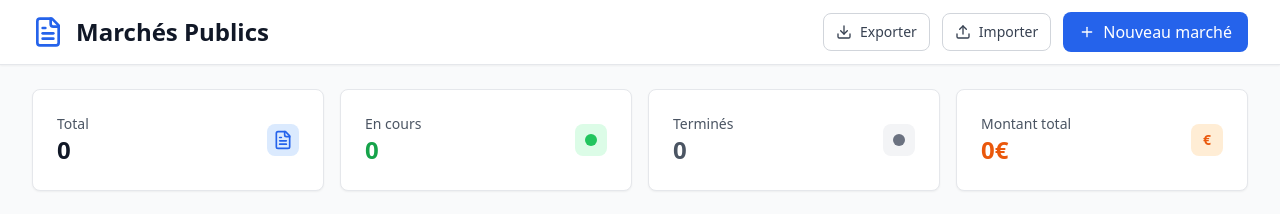
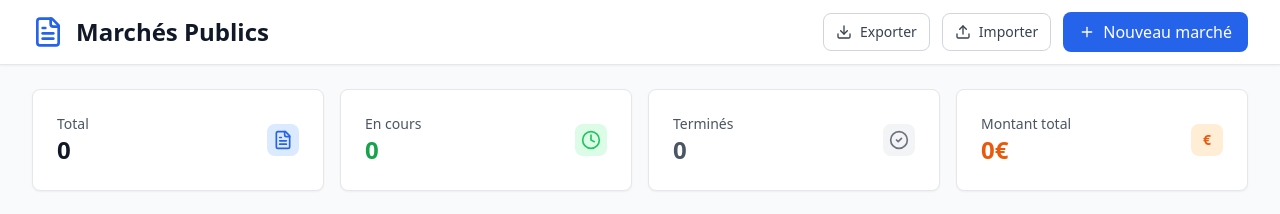
Before and after one commit to MickaelSuard/MarchesPublics, a React (Vite) app: page / in a window 1280 px wide. Shown: the top 214 px of the page. Built offline with nearby package versions, Linux system fonts and the light colour scheme.

Commit message:
feat : change stats icon and add a scale

```diff
--- a/src/components/Dashboard.tsx
+++ b/src/components/Dashboard.tsx
@@ -1,6 +1,6 @@
 import { useState } from 'react';
 import { MarchePublic, FilterOptions } from '../types';
-import { Search, Filter, Plus, Download, Upload, FileText } from 'lucide-react';
+import { Search, Filter, Plus, Download, Upload, FileText, Clock, CheckCircle2 } from 'lucide-react';
 import { MarketCard } from './MarketCard';
 import { MarketForm } from './MarketForm';
 import { exportData, importData } from '../utils/dataManager';
@@ -129,8 +129,8 @@ export function Dashboard({
 
       {/* Stats Cards */}
       <div className="max-w-7xl mx-auto px-4 sm:px-6 lg:px-8 py-6">
-        <div className="grid grid-cols-1 md:grid-cols-4 gap-4 mb-6">
-          <div className="bg-white rounded-lg p-6 shadow-sm border border-gray-200">
+        <div className="grid grid-cols-1 md:grid-cols-4 gap-4 mb-6 ">
+          <div className="bg-white rounded-lg p-6 shadow-sm border border-gray-200 transition hover:scale-105 duration-200">
             <div className="flex items-center justify-between">
               <div>
                 <p className="text-sm font-medium text-gray-600">Total</p>
@@ -141,29 +141,29 @@ export function Dashboard({
               </div>
             </div>
           </div>
-          <div className="bg-white rounded-lg p-6 shadow-sm border border-gray-200">
+          <div className="bg-white rounded-lg p-6 shadow-sm border border-gray-200 transition hover:scale-105 duration-200 ">
             <div className="flex items-center justify-between">
               <div>
                 <p className="text-sm font-medium text-gray-600">En cours</p>
                 <p className="text-2xl font-bold text-green-600">{stats.enCours}</p>
               </div>
               <div className="w-8 h-8 bg-green-100 rounded-lg flex items-center justify-center">
-                <div className="w-3 h-3 bg-green-500 rounded-full"></div>
+                <Clock className="w-5 h-5 text-green-500" />
               </div>
             </div>
           </div>
-          <div className="bg-white rounded-lg p-6 shadow-sm border border-gray-200">
+          <div className="bg-white rounded-lg p-6 shadow-sm border border-gray-200 transition hover:scale-105 duration-200">
             <div className="flex items-center justify-between">
               <div>
                 <p className="text-sm font-medium text-gray-600">Terminés</p>
                 <p className="text-2xl font-bold text-gray-600">{stats.termines}</p>
               </div>
               <div className="w-8 h-8 bg-gray-100 rounded-lg flex items-center justify-center">
-                <div className="w-3 h-3 bg-gray-500 rounded-full"></div>
+                <CheckCircle2 className="w-5 h-5 text-gray-500" />
               </div>
             </div>
           </div>
-          <div className="bg-white rounded-lg p-6 shadow-sm border border-gray-200">
+          <div className="bg-white rounded-lg p-6 shadow-sm border border-gray-200 transition hover:scale-105 duration-200">
             <div className="flex items-center justify-between">
               <div>
                 <p className="text-sm font-medium text-gray-600">Montant total</p>
@@ -199,7 +199,7 @@ export function Dashboard({
           </div>
 
           {showFilters && (
-            <div className="mt-4 pt-4 border-t border-gray-200 grid grid-cols-1 md:grid-cols-2 gap-4">
+            <div className="mt-4 pt-4 border-t border-gray-200 grid grid-cols-1 md:grid-cols-2 gap-4 ">
               <div>
                 <label className="block text-sm font-medium text-gray-700 mb-1">Statut</label>
                 <select
@@ -232,7 +232,7 @@ export function Dashboard({
         </div>
 
         {/* Markets Grid */}
-        <div className="grid grid-cols-1 lg:grid-cols-2 xl:grid-cols-3 gap-6">
+        <div className="grid grid-cols-1 lg:grid-cols-2 xl:grid-cols-3 gap-6 ">
           {filteredMarches.map(marche => (
             <MarketCard
               key={marche.id}
@@ -247,7 +247,7 @@ export function Dashboard({
         </div>
 
         {filteredMarches.length === 0 && (
-          <div className="text-center py-12">
+          <div className="text-center py-12 ">
             <FileText className="w-16 h-16 text-gray-400 mx-auto mb-4" />
             <h3 className="text-lg font-medium text-gray-900 mb-2">Aucun marché trouvé</h3>
             <p className="text-gray-500">
--- a/src/components/MarketCard.tsx
+++ b/src/components/MarketCard.tsx
@@ -1,4 +1,3 @@
-import React from 'react';
 import { MarchePublic } from '../types';
 import { Calendar, Building2, Edit, Trash2, FileText, StickyNote, Clock, Euro } from 'lucide-react';
 
@@ -30,7 +29,7 @@ export function MarketCard({ marche, onEdit, onDelete }: MarketCardProps) {
   };
 
   return (
-    <div className="bg-white rounded-lg shadow-sm border border-gray-200 hover:shadow-md transition-shadow duration-200">
+    <div className="bg-white rounded-lg shadow-sm border border-gray-200 hover:shadow-md  transition hover:scale-105 duration-200">
       <div className="p-6">
         {/* Header */}
         <div className="flex justify-between items-start mb-4">
```
